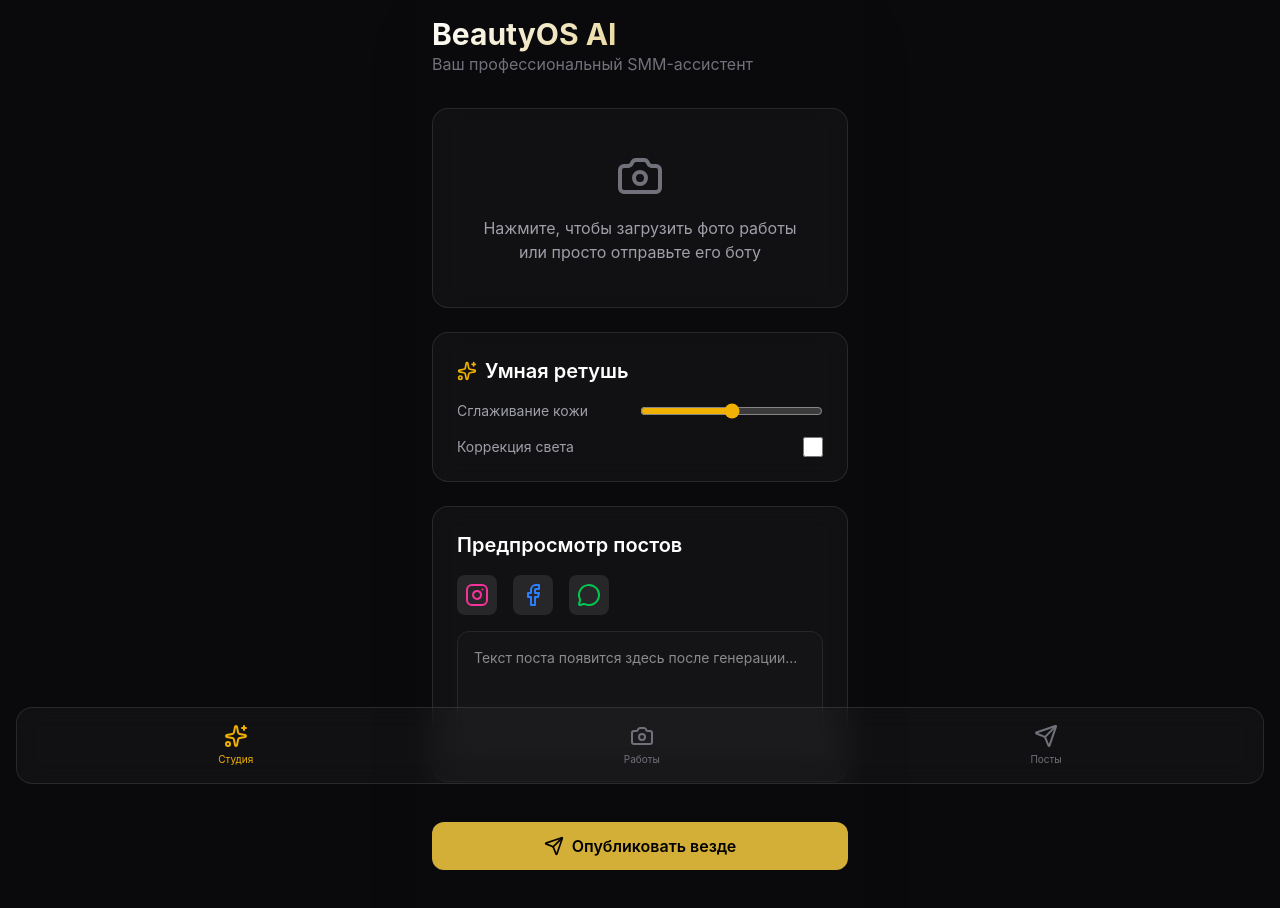
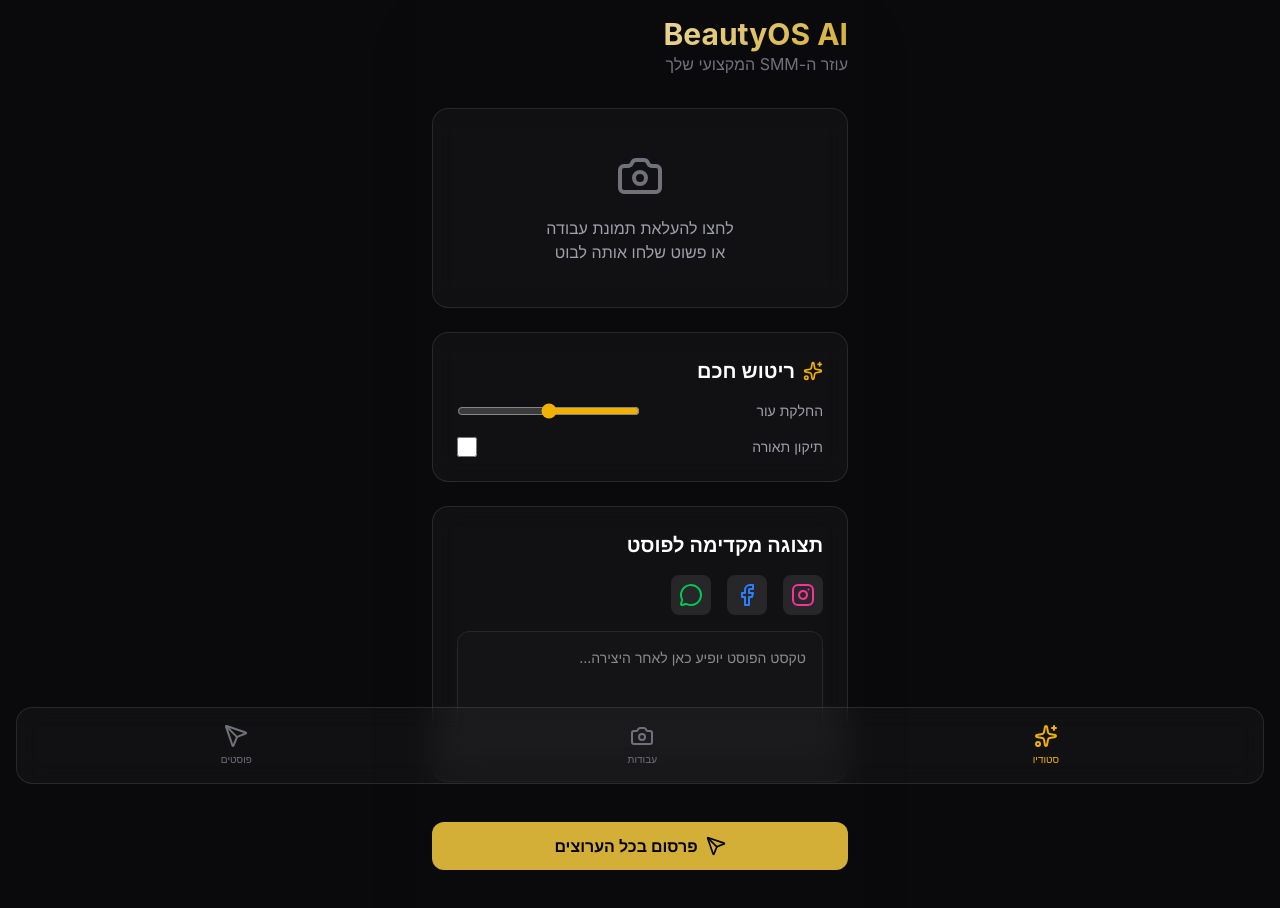
Before and after one commit to ferocious435/beautyos-ai-v2, a React (Vite) app: page / in a window 1280 px wide. Shown: the top 908 px of the page. Built offline with nearby package versions, Linux system fonts and the light colour scheme.

Commit message:
Full Hebrew localization for Mini App (RTL support)

```diff
--- a/src/layouts/MainLayout.tsx
+++ b/src/layouts/MainLayout.tsx
@@ -2,8 +2,8 @@ import React from 'react';
 
 const MainLayout: React.FC<{ children: React.ReactNode }> = ({ children }) => {
   return (
-    <div className="max-w-md mx-auto min-h-screen relative shadow-2xl bg-[#0a0a0c]">
-      <main>
+    <div className="max-w-md mx-auto min-h-screen relative shadow-2xl bg-[#0a0a0c]" dir="rtl">
+      <main className="font-sans">
         {children}
       </main>
     </div>
--- a/src/pages/Dashboard.tsx
+++ b/src/pages/Dashboard.tsx
@@ -6,9 +6,9 @@ const Dashboard = () => {
 
   return (
     <div className="min-h-screen p-4 pb-24">
-      <header className="mb-8">
+      <header className="mb-8 text-right">
         <h1 className="text-3xl font-bold gradient-text">BeautyOS AI</h1>
-        <p className="text-zinc-500">Ваш профессиональный SMM-ассистент</p>
+        <p className="text-zinc-500">עוזר ה-SMM המקצועי שלך</p>
       </header>
 
       {/* Основной функционал */}
@@ -18,28 +18,28 @@ const Dashboard = () => {
           className="glass-card p-6 flex flex-col items-center justify-center border-dashed border-2 border-zinc-700 min-h-[200px]"
         >
           <Camera className="w-12 h-12 text-zinc-500 mb-4" />
-          <p className="text-center text-zinc-400">Нажмите, чтобы загрузить фото работы<br/>или просто отправьте его боту</p>
+          <p className="text-center text-zinc-400">לחצו להעלאת תמונת עבודה<br/>או פשוט שלחו אותה לבוט</p>
         </motion.div>
 
         <section className="glass-card p-6">
           <div className="flex items-center gap-2 mb-4">
             <Sparkles className="w-5 h-5 text-yellow-500" />
-            <h2 className="text-xl font-semibold">Умная ретушь</h2>
+            <h2 className="text-xl font-semibold">ריטוש חכם</h2>
           </div>
           <div className="space-y-4">
             <div className="flex justify-between items-center text-sm">
-              <span className="text-zinc-400">Сглаживание кожи</span>
+              <span className="text-zinc-400">החלקת עור</span>
               <input type="range" className="w-1/2 accent-yellow-500" />
             </div>
             <div className="flex justify-between items-center text-sm">
-              <span className="text-zinc-400">Коррекция света</span>
+              <span className="text-zinc-400">תיקון תאורה</span>
               <input type="checkbox" className="w-5 h-5 rounded border-zinc-700 bg-zinc-800" />
             </div>
           </div>
         </section>
 
-        <section className="glass-card p-6">
-          <h2 className="text-xl font-semibold mb-4">Предпросмотр постов</h2>
+        <section className="glass-card p-6 text-right">
+          <h2 className="text-xl font-semibold mb-4">תצוגה מקדימה לפוסט</h2>
           <div className="flex gap-4 mb-4">
             <button className="p-2 rounded-lg bg-zinc-800 text-pink-500"><Instagram /></button>
             <button className="p-2 rounded-lg bg-zinc-800 text-blue-500"><Facebook /></button>
@@ -47,13 +47,13 @@ const Dashboard = () => {
           </div>
           <textarea
             className="w-full bg-zinc-900/50 border border-zinc-800 rounded-xl p-4 text-sm min-h-[120px] focus:outline-none focus:border-yellow-500"
-            placeholder="Текст поста появится здесь после генерации..."
+            placeholder="טקסט הפוסט יופיע כאן לאחר היצירה..."
           />
         </section>
 
         <button className="btn-primary flex items-center justify-center gap-2 w-full mt-4">
-          <Send className="w-5 h-5" />
-          Опубликовать везде
+          <Send className="w-5 h-5 scale-x-[-1]" />
+          פרסום בכל הערוצים
         </button>
       </div>
 
@@ -61,15 +61,15 @@ const Dashboard = () => {
       <nav className="fixed bottom-0 left-0 right-0 glass-card bg-black/80 m-4 p-4 flex justify-around">
         <Link to="/" className="text-yellow-500 flex flex-col items-center gap-1">
           <Sparkles className="w-6 h-6" />
-          <span className="text-[10px]">Студия</span>
+          <span className="text-[10px]">סטודיו</span>
         </Link>
         <Link to="/portfolio" className="text-zinc-500 flex flex-col items-center gap-1">
           <Camera className="w-6 h-6" />
-          <span className="text-[10px]">Работы</span>
+          <span className="text-[10px]">עבודות</span>
         </Link>
         <button className="text-zinc-500 flex flex-col items-center gap-1">
-          <Send className="w-6 h-6" />
-          <span className="text-[10px]">Посты</span>
+          <Send className="w-6 h-6 scale-x-[-1]" />
+          <span className="text-[10px]">פוסטים</span>
         </button>
       </nav>
     </div>
--- a/src/pages/Portfolio.tsx
+++ b/src/pages/Portfolio.tsx
@@ -5,16 +5,16 @@ import { motion } from 'framer-motion';
 const Portfolio = () => {
   // Заглушка данных (в будущем — fetch из Supabase)
   const works = [
-    { id: 1, title: 'Нюдовый маникюр', date: 'Сегодня', img: 'https://images.unsplash.com/photo-1604654894611-6973b376cbde?q=80&w=400' },
-    { id: 2, title: 'Вечерний макияж', date: 'Вчера', img: 'https://images.unsplash.com/photo-1522335789203-aabd1fc5493c?q=80&w=400' },
-    { id: 3, title: 'Укладка волос', date: '21.03', img: 'https://images.unsplash.com/photo-1562322140-8baeececf3df?q=80&w=400' },
+    { id: 1, title: 'מניקור ניוד', date: 'היום', img: 'https://images.unsplash.com/photo-1604654894611-6973b376cbde?q=80&w=400' },
+    { id: 2, title: 'איפור ערב', date: 'אתמול', img: 'https://images.unsplash.com/photo-1522335789203-aabd1fc5493c?q=80&w=400' },
+    { id: 3, title: 'עיצוב שיער', date: '21.03', img: 'https://images.unsplash.com/photo-1562322140-8baeececf3df?q=80&w=400' },
   ];
 
   return (
     <div className="min-h-screen p-4 pb-20">
       <header className="flex items-center gap-4 mb-8">
-        <Link to="/" className="p-2 glass-card"><ArrowLeft className="w-5 h-5 text-yellow-500" /></Link>
-        <h1 className="text-2xl font-bold gradient-text">Мои Работы</h1>
+        <Link to="/" className="p-2 glass-card"><ArrowLeft className="w-5 h-5 text-yellow-500 scale-x-[-1]" /></Link>
+        <h1 className="text-2xl font-bold gradient-text">העבודות שלי</h1>
       </header>
 
       <div className="grid grid-cols-2 gap-4">
@@ -36,7 +36,7 @@ const Portfolio = () => {
 
         <div className="glass-card border-dashed border-2 border-zinc-700 flex flex-col items-center justify-center h-48 opacity-50">
           <Camera className="w-8 h-8 mb-2" />
-          <span className="text-[10px]">Добавить</span>
+          <span className="text-[10px]">הוספה</span>
         </div>
       </div>
     </div>
```
